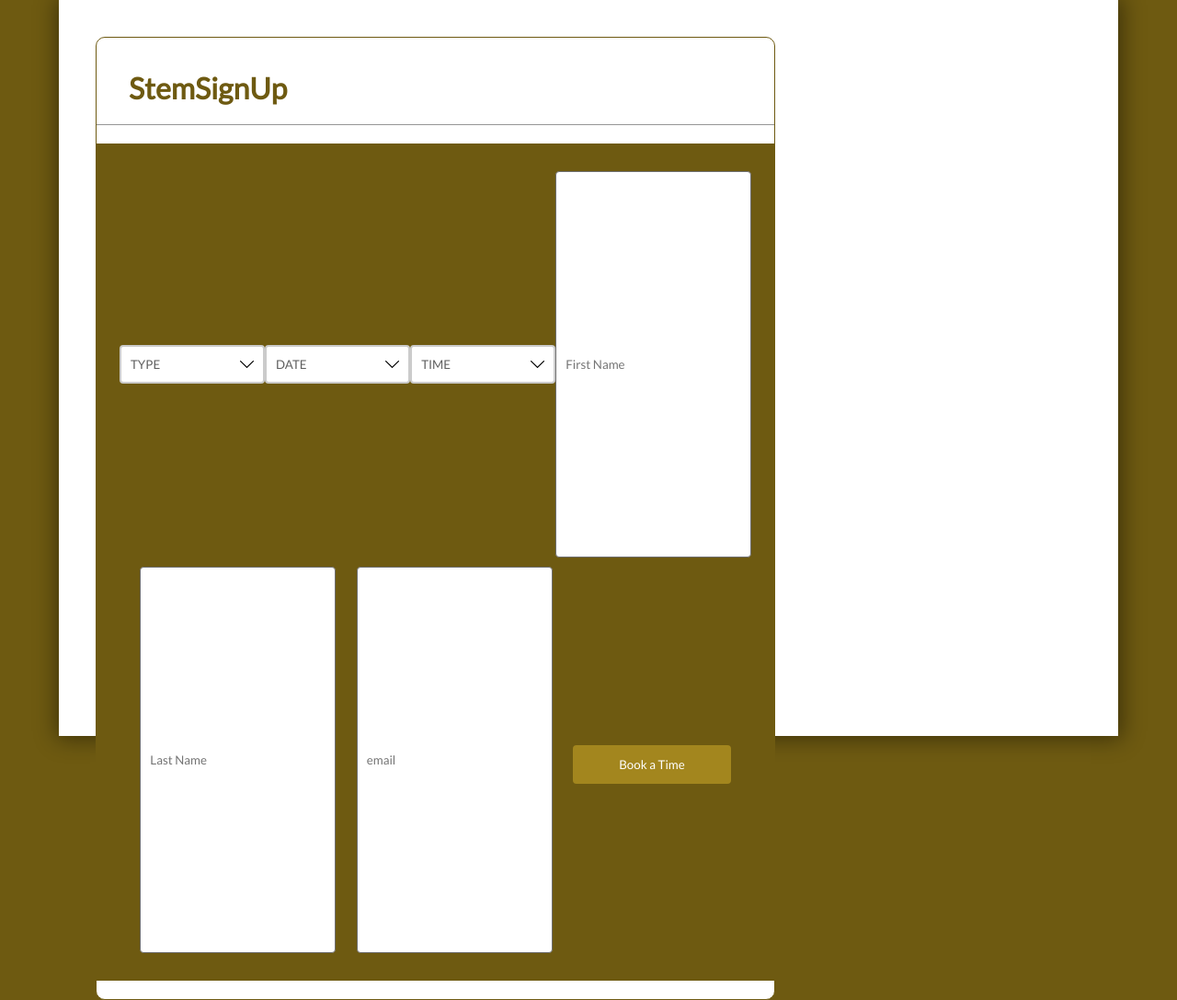
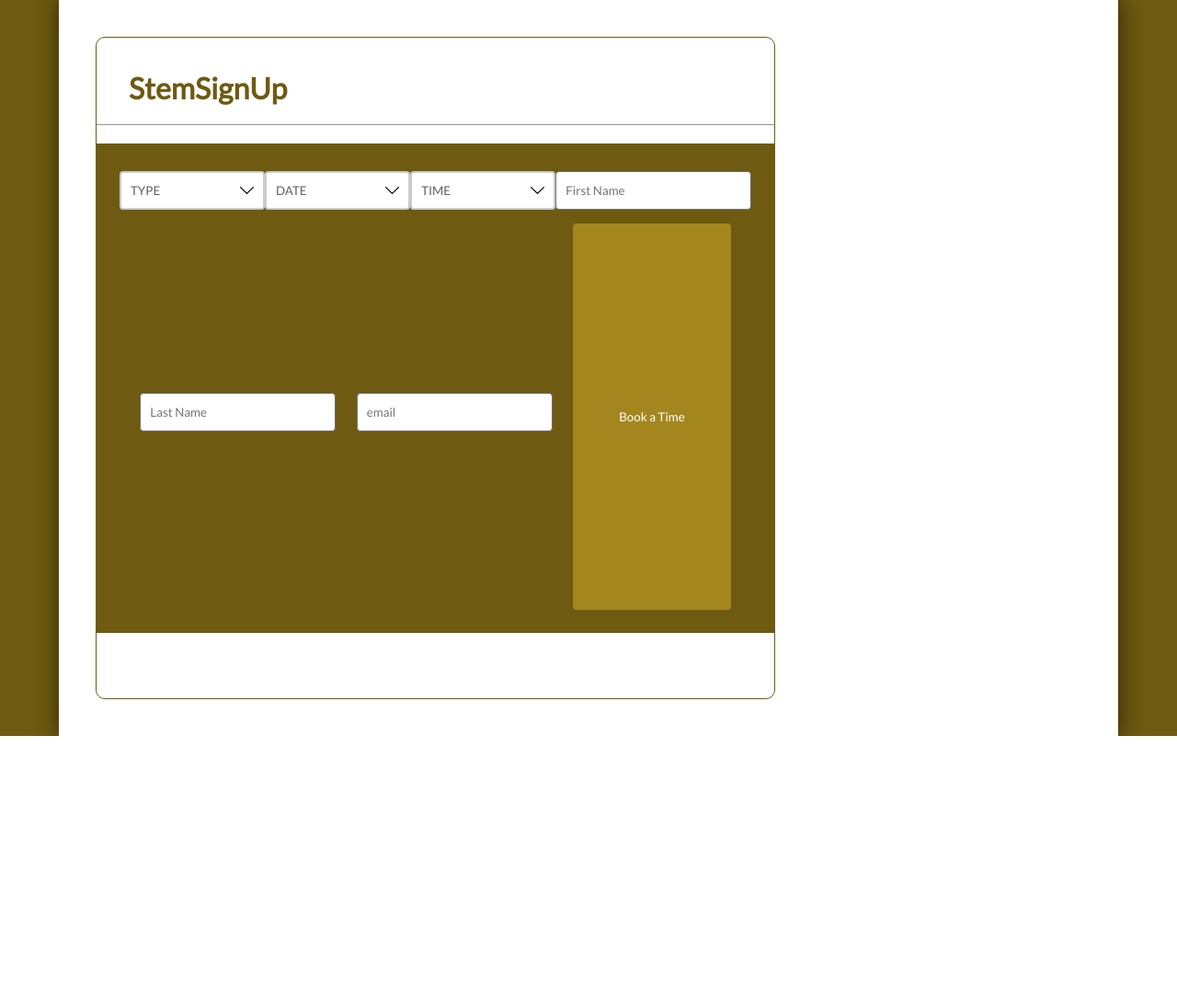
Before and after one commit to AltoSaxJack/SSUW, a PHP site: page /PaytmKit/ in a window 1280 px wide. Shown: the whole page at 92% size. After the commit the page ends 800 px from the top, so only its background shows below. Run offline with PHP 8.4, Linux system fonts and the light colour scheme; data that the repository does not hold is empty; some libraries are stand-ins or nearby versions.

Commit message:
Update styles.css

```diff
--- a/style/styles.css
+++ b/style/styles.css
@@ -534,7 +534,8 @@ footer {
   color: #fff;
   transition: all 0.7s ease;
   cursor: pointer;
-  height: 42px;
+  height: 420px;
+  /*ogHI42*/
 }
 
 .booking-form-container form button:hover {
@@ -568,9 +569,8 @@ footer {
   border: 1px solid #6e6e6e;
   padding: 10px;
   width: 31%;
-  height: 420px;
+  height: 42px;
   margin: 5px 0;
-  /*ogHi420*/
 }
 
 /* Schedule Styling */
```
